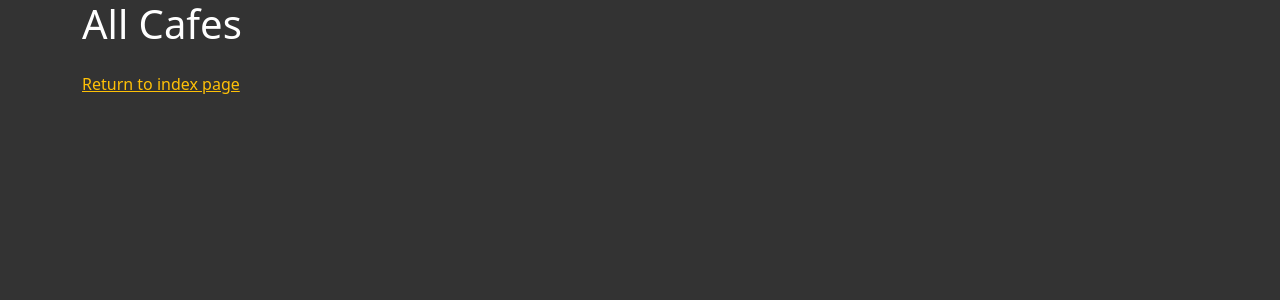
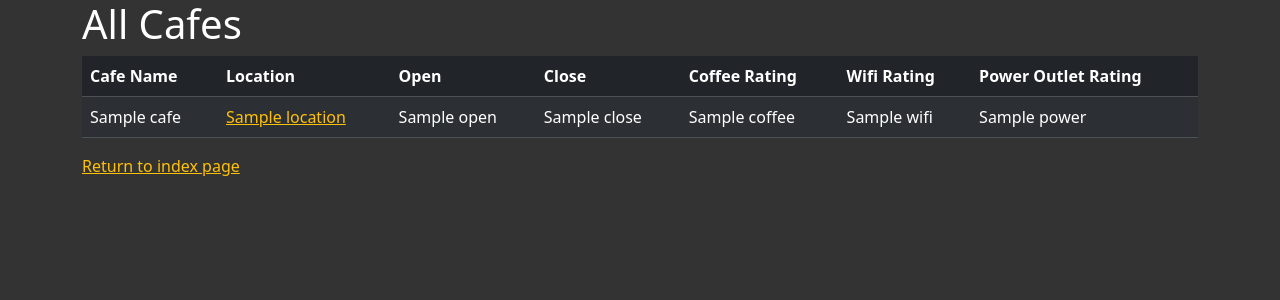
Before and after one commit to IrishEgie/coffee_n_wifi_py, a Flask app: template templates/cafes.html in a window 1280 px wide. Shown: the top 300 px of the page. Run offline with Flask 3, Linux system fonts and the light colour scheme; the template is opened without the code that fills it: most values are stand-ins (such as "Sample title", 1, 10 or a date in 2020); some libraries are stand-ins or nearby versions.

```diff
--- a/main.py
+++ b/main.py
@@ -58,8 +58,8 @@ def cafes():
     with open('cafe-data.csv', newline='', encoding='utf-8') as csv_file:
         csv_data = csv.reader(csv_file, delimiter=',')
         list_of_rows = []
-        for row in csv_data:
-            list_of_rows.append(row)
+        list_of_rows = [row for row in csv_data]
+        print(list_of_rows)
     return render_template('cafes.html', cafes=list_of_rows)
 
 
--- a/templates/add.html
+++ b/templates/add.html
@@ -11,7 +11,7 @@
 
       <!-- This is where your WTForm will go -->
 
-	  <p class="space-above"><a href="#">See all cafes</a></p>
+	  <p class="space-above"><a href="{{url_for('cafes')}}">See all cafes</a></p>
 
     </div>
   </div>
--- a/templates/cafes.html
+++ b/templates/cafes.html
@@ -9,11 +9,32 @@
 
       <h1>All Cafes</h1>
 
-	  <table class="table table-dark table-striped table-hover">
-          <!-- This is where you will write the code to render a Bootstrap
-          Table that contains all the information from the
-          cafe-data.csv file. -->
-  	  </table>
+      <table class="table table-dark table-striped table-hover">
+        <thead>
+            <tr>
+                <th>Cafe Name</th>
+                <th>Location</th>
+                <th>Open</th>
+                <th>Close</th>
+                <th>Coffee Rating</th>
+                <th>Wifi Rating</th>
+                <th>Power Outlet Rating</th>
+            </tr>
+        </thead>
+        <tbody>
+            {% for cafe in cafes %}
+            <tr>
+              <td>{{ cafe['Cafe Name'] }}</td>
+              <td><a href="{{ cafe['Location'] }}" target="_blank">{{ cafe['Location'] }}</a></td>
+              <td>{{ cafe['Open'] }}</td>
+              <td>{{ cafe['Close'] }}</td>
+              <td>{{ cafe['Coffee'] }}</td>
+              <td>{{ cafe['Wifi'] }}</td>
+              <td>{{ cafe['Power'] }}</td>
+          </tr>
+            {% endfor %}
+        </tbody>
+    </table>
 
       <p><a href="{{url_for('home')}}">Return to index page</a></p>
 
```
